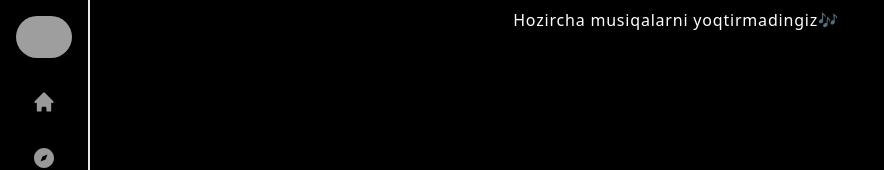
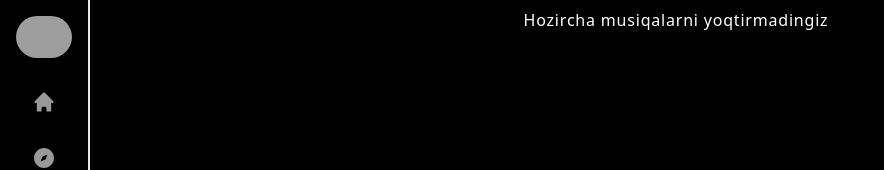
Before and after one commit to infodelta18-creator/mo000-spotify, a Next.js app: page /playlist in a window 1280 px wide. Shown: the top 170 px of the page, without its empty margins (0-884 px from the left). Built offline with nearby package versions, Linux system fonts and the light colour scheme; grey boxes are pictures that could not be loaded.

Commit message:
Update playlist.tsx

```diff
--- a/pages/playlist.tsx
+++ b/pages/playlist.tsx
@@ -19,7 +19,7 @@ const Playlist = () => {
 
           {likedTracks.length > 0 ? (
             <div>
-              <h1 className="text-xl text-green-500 font-bold mx-auto w-full bg-black z-10 top-0 p-2 fixed">Yoqtirilgan musiqalar🔥🎶</h1>
+              <h1 className="text-xl text-green-500 font-bold mx-auto w-full bg-black z-10 top-0 p-2 fixed">Savimli musiqalar</h1>
 
               <div className="mt-10 overflow-y-scroll scrollbarThin ">
                 <div className="flex flex-col gap-3 p-1 h-[78vh] min-w-max border-2 border-[#262626] rounded-2xl overflow-y-scroll scrollbarThin">
@@ -32,7 +32,7 @@ const Playlist = () => {
             </div>
           ): (
             <div className="flex items-center justify-center">
-              <h1 className="text-white">Hozircha musiqalarni yoqtirmadingiz🎶</h1>
+              <h1 className="text-white">Hozircha musiqalarni yoqtirmadingiz</h1>
             </div>
           )}
 
```
